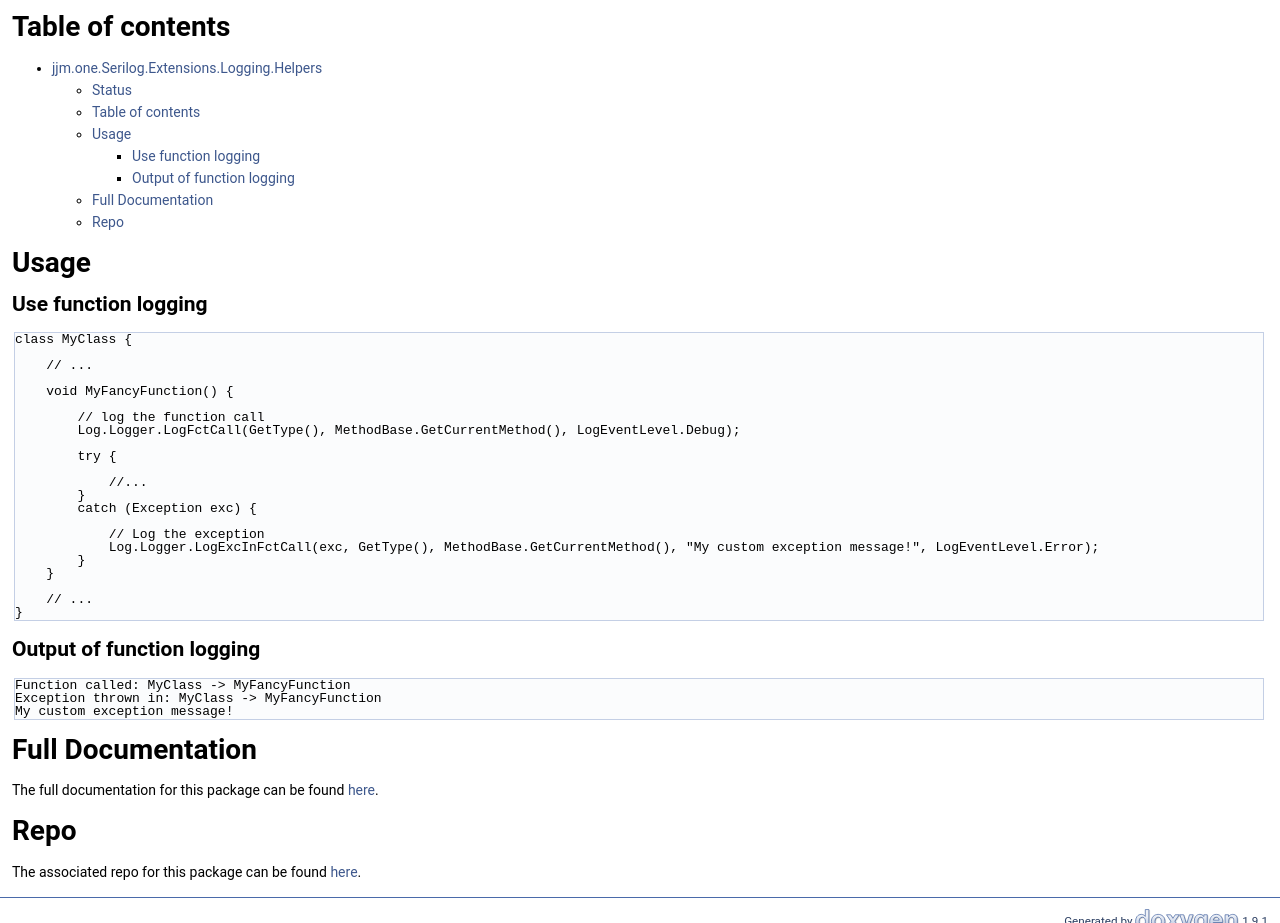
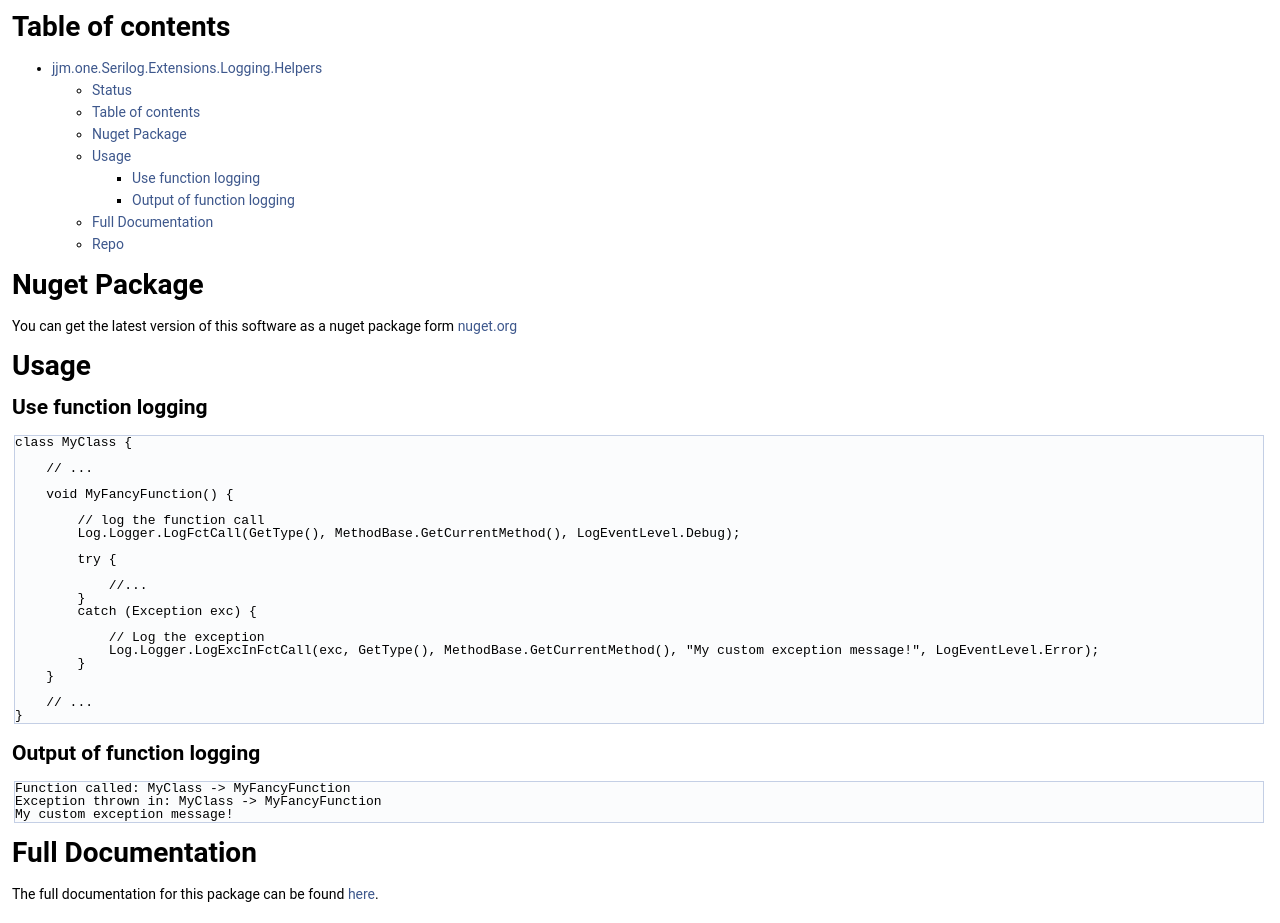
Before and after one commit to jjm-soft/jjm-soft.Serilog.Extensions.Logging.Helpers, a plain HTML site: page develop/doc/html/index.html in a window 1280 px wide. Shown: the part 886-1809 px from the top of the page. Drawn offline with Linux system fonts and the light colour scheme.

Commit message:
Deploying to gh-pages from @ jjm-one/jjm.one.Serilog.Extensions.Logging.Helpers@1d35d7d126b573c5afeadb351d4a6cfe549a34d8 🚀

```diff
--- a/develop/doc/html/index.html
+++ b/develop/doc/html/index.html
@@ -84,6 +84,7 @@ Table of contents</h1>
 <li><a href="#jjmoneserilogextensionslogginghelpers">jjm.one.Serilog.Extensions.Logging.Helpers</a><ul>
 <li><a href="#status">Status</a></li>
 <li><a href="#table-of-contents">Table of contents</a></li>
+<li><a href="#nuget-package">Nuget Package</a></li>
 <li><a href="#usage">Usage</a><ul>
 <li><a href="#use-function-logging">Use function logging</a></li>
 <li><a href="#output-of-function-logging">Output of function logging</a></li>
@@ -95,8 +96,11 @@ Table of contents</h1>
 </li>
 </ul>
 <h1><a class="anchor" id="autotoc_md3"></a>
+Nuget Package</h1>
+<p>You can get the latest version of this software as a nuget package form <a href="https://www.nuget.org/packages/jjm.one.Serilog.Extensions.Logging.Helpers/">nuget.org</a></p>
+<h1><a class="anchor" id="autotoc_md4"></a>
 Usage</h1>
-<h2><a class="anchor" id="autotoc_md4"></a>
+<h2><a class="anchor" id="autotoc_md5"></a>
 Use function logging</h2>
 <div class="fragment"><div class="line">class MyClass {</div>
 <div class="line"> </div>
@@ -120,15 +124,15 @@ Use function logging</h2>
 <div class="line"> </div>
 <div class="line">    // ...</div>
 <div class="line">}</div>
-</div><!-- fragment --><h2><a class="anchor" id="autotoc_md5"></a>
+</div><!-- fragment --><h2><a class="anchor" id="autotoc_md6"></a>
 Output of function logging</h2>
 <div class="fragment"><div class="line">Function called: MyClass -&gt; MyFancyFunction</div>
 <div class="line">Exception thrown in: MyClass -&gt; MyFancyFunction</div>
 <div class="line">My custom exception message!</div>
-</div><!-- fragment --><h1><a class="anchor" id="autotoc_md6"></a>
+</div><!-- fragment --><h1><a class="anchor" id="autotoc_md7"></a>
 Full Documentation</h1>
 <p>The full documentation for this package can be found <a href="https://jjm-one.github.io/jjm.one.Serilog.Extensions.Logging.Helpers/main/doc/html/index.html">here</a>.</p>
-<h1><a class="anchor" id="autotoc_md7"></a>
+<h1><a class="anchor" id="autotoc_md8"></a>
 Repo</h1>
 <p>The associated repo for this package can be found <a href="https://github.com/jjm-one/jjm.one.Serilog.Extensions.Logging.Helpers">here</a>. </p>
 </div></div><!-- PageDoc -->
```
